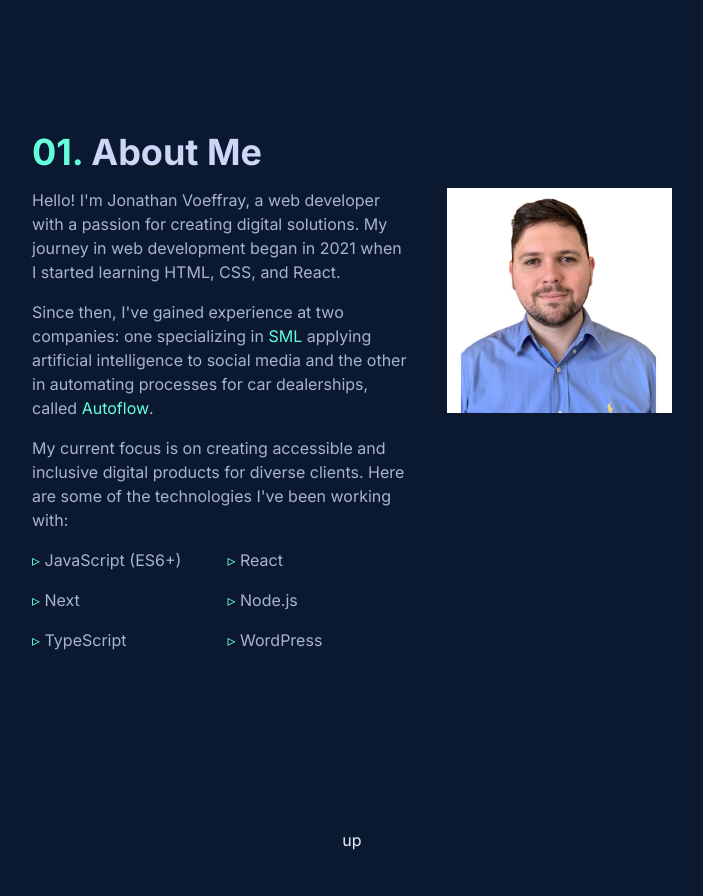
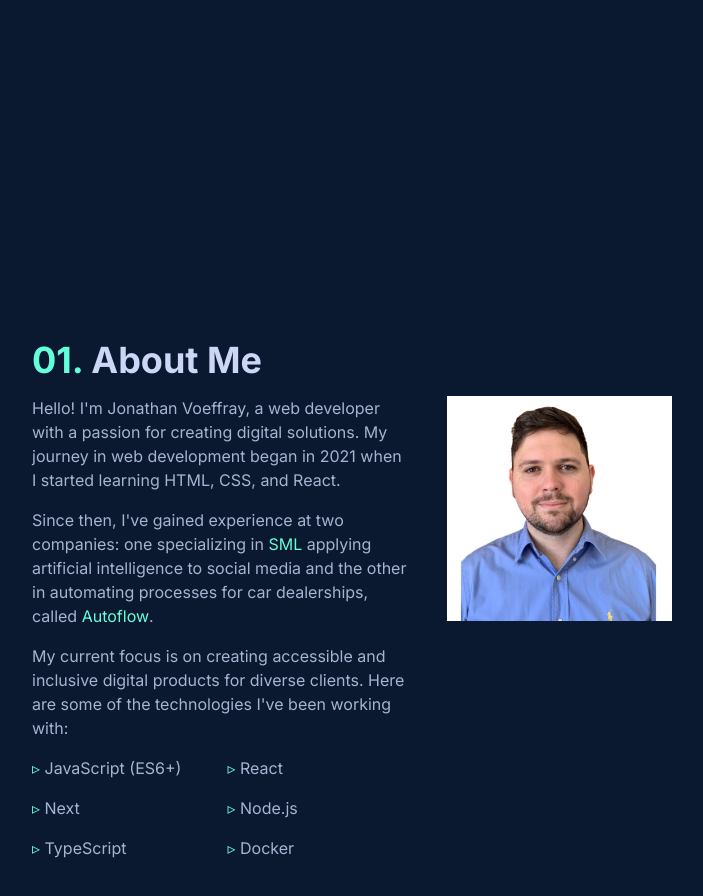
Before and after one commit to Jonavoe/portfolio, a React (Vite) app: page / in a window 1280 px wide. Shown: the part 780-1676 px from the top of the page, without its empty margins (288-991 px from the left). Before the commit the page ends 1652 px from the top, so only its background shows below. Built offline with nearby package versions, Linux system fonts and the light colour scheme; a web font is replaced by a local one.

Commit message:
Update About.tsx

```diff
--- a/src/components/About.tsx
+++ b/src/components/About.tsx
@@ -3,13 +3,13 @@ import FotoCv from "../assets/Imagen/FotoCv.jpg";
 
 export default function About() {
     return (
-        <div id='about' className='flex justify-center  gap-10 my-44'>
+        <div id='about' className='flex justify-center gap-10 my-96'>
             <div className='w-3/4 md:w-3/6 flex  justify-center gap-10'>
                 <div className='flex w-3/4 flex-col gap-4 '>
 
                     <h2 className='text-4xl font-bold text-[--lightest-slate]'><span className='text-[--green]'>01.</span> About Me</h2>
                     <p className=' text-[--light-slate]'>Hello! I'm Jonathan Voeffray, a web developer with a passion for creating digital solutions. My journey in web development began in 2021 when I started learning HTML, CSS, and React.</p>
-                    <p className='text-[--light-slate]'>Since then, I've gained experience at two companies: one specializing in <a className='text-[--green] hover-underline-animation' href="https://www.socialmedialab.ai/" target='_blank'>SML</a> applying artificial intelligence to social media and the other in automating processes for car dealerships, called <a className='text-[--green] hover-underline-animation' href="https://www.socialmedialab.ai/" target='_blank'>Autoflow</a>.</p>
+                    <p className='text-[--light-slate]'>Since then, I've gained experience at two companies: one specializing in <a className='text-[--green] hover-underline-animation' href="https://www.socialmedialab.ai/" target='_blank'>SML</a> applying artificial intelligence to social media and the other in automating processes for car dealerships, called <a className='text-[--green] hover-underline-animation' href="https://www.autoflow.com.ar/" target='_blank'>Autoflow</a>.</p>
                     <p className='text-[--light-slate]'>My current focus is on creating accessible and inclusive digital products for diverse clients. Here are some of the technologies I've been working with:</p>
                     <ul className='grid grid-cols-2 grid-rows-3 gap-4 text-[--light-slate]'>
                         <li><span className='text-[--green]'>▹</span> JavaScript (ES6+)</li>
@@ -17,7 +17,7 @@ export default function About() {
                         <li><span className='text-[--green]'>▹</span> Next</li>
                         <li><span className='text-[--green]'>▹</span> Node.js</li>
                         <li><span className='text-[--green]'>▹</span> TypeScript</li>
-                        <li><span className='text-[--green]'>▹</span> WordPress</li>
+                        <li><span className='text-[--green]'>▹</span> Docker</li>
                     </ul>
 
                 </div>
```
